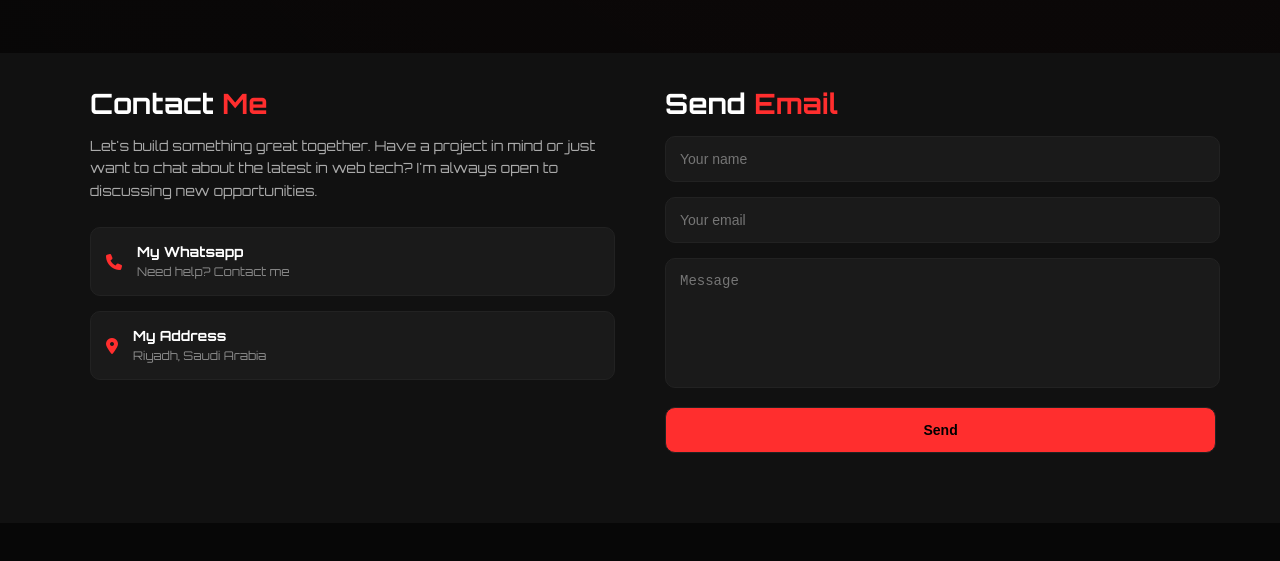
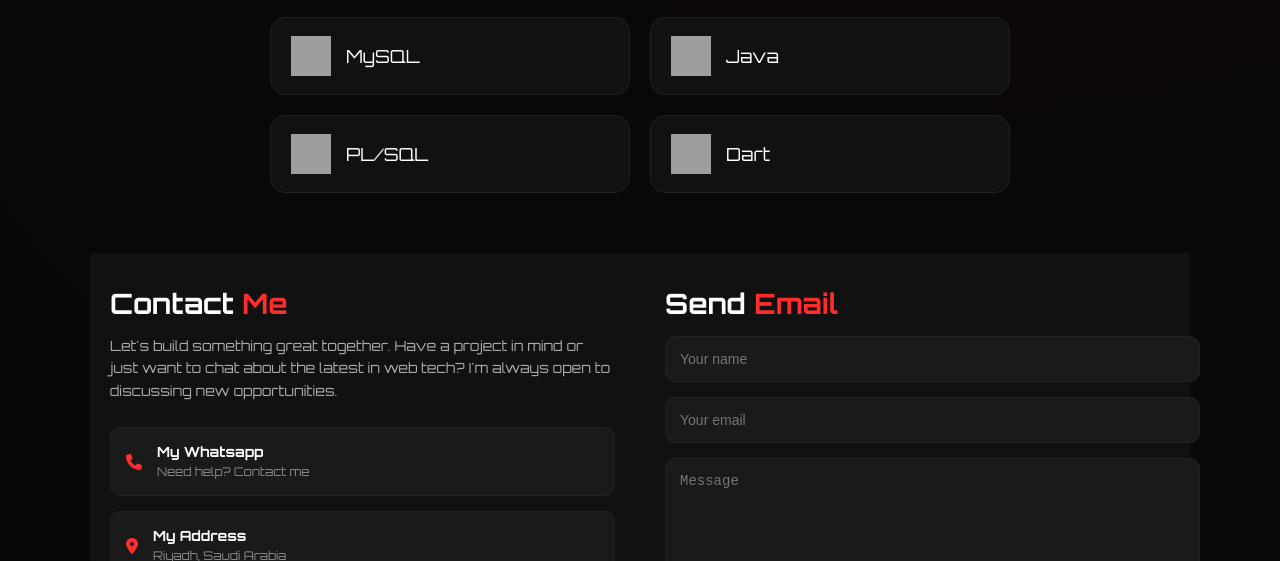
Before and after one commit to A8almdi/portfolio, a plain HTML site: page index.html in a window 1280 px wide. Shown: the part 3553-4114 px from the top of the page. Before the commit the page ends 4076 px from the top, so only its background shows below. Drawn offline with Linux system fonts and the light colour scheme; grey boxes are pictures that could not be loaded.

Commit message:
style.css

```diff
--- a/style.css
+++ b/style.css
@@ -2,6 +2,7 @@ html, body{
     margin:0;
     padding:0;
     overflow-x:hidden;
+    overflow-y:auto;
 }
 body{
     margin:0;
@@ -561,7 +562,8 @@ html{
     border:1px solid #ff2e2e;
 }
 #services{
-    margin-top:-200px;
+    position:relative;
+top:-80px;
 }
 .service-card{
     position:relative;
@@ -736,14 +738,9 @@ html{
 }
 
 #contact{
-    width:100vw;
-    left:50%;
-    transform:translateX(-50%);
-    position:relative;
-
+ width:100%;
     padding:10px 0;
     background:#111;
-
     margin-bottom:0;
 }
 
@@ -869,16 +866,6 @@ html{
 section{
     margin-bottom:0;
 }
-#contact::after{
-    content:"";
-    position:absolute;
-    bottom:-80px;
-    left:0;
-    width:100%;
-    height:80px;
-
-    background:#111;
-}
 section {
     scroll-margin-top: 80px;
 }
```
